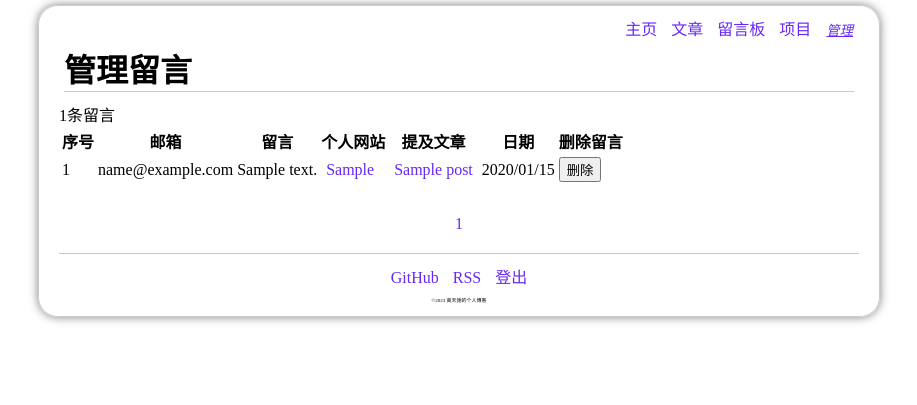
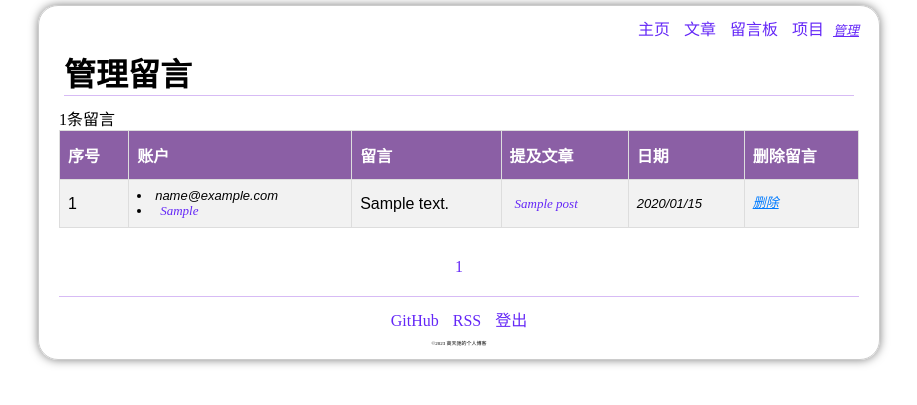
Before and after one commit to gaotianchi/myblog-practice, a Flask app: page /message/manage in a window 1280 px wide. Shown: the top 405 px of the page, without its empty margins (181-1098 px from the left). Run offline with Flask 3, Linux system fonts and the light colour scheme; a user stored in the database is signed in; tables that the repository leaves empty hold one stand-in row (values such as "Sample post"); some libraries are stand-ins or nearby versions.

Commit message:
完成CSS编写

```diff
--- a/myblog/__init__.py
+++ b/myblog/__init__.py
@@ -82,7 +82,7 @@
     @click.option("--post", default=50, help="文章的数量，默认是50篇文章")
     @click.option("--message", default=100, help="留言数量，默认是100个")
     @click.option("--project", default=3, help="项目数量，默认是3个")
-    @click.option("--subscriber", default=30, help="订阅者数量，默认是3个")
+    @click.option("--subscriber", default=3, help="订阅者数量，默认是3个")
     def forge(category, post, message, project, subscriber):
         from myblog.fakes import (
             fake_admin,
--- a/myblog/fakes.py
+++ b/myblog/fakes.py
@@ -55,9 +55,9 @@
             timestamp=fake.date_time_this_year(),
             post=Post.query.get(random.randint(1, Post.query.count())),
         )
+        db.session.add(message)
+        db.session.commit()
         message.update_post()
-        db.session.add(message)
-    db.session.commit()
 
 
 def fake_projects(count=3):
@@ -72,7 +72,7 @@
     db.session.commit()
 
 
-def fake_subscribers(count=30):
+def fake_subscribers(count=3):
     for _ in range(count):
         subscriber = Subscriber(
             email=fake.email(),
--- a/myblog/forms.py
+++ b/myblog/forms.py
@@ -68,9 +68,11 @@
     post_url = StringField(
         "提及",
         validators=[Optional(), URL(), Length(0, 255)],
-        render_kw={"placeholder": "你想引用或者评论的[本站]文章(选填)"},
+        render_kw={
+            "placeholder": "你想引用或者评论的[本站]文章完整链接(选填)",
+        },
     )
-    submit = SubmitField("留言")
+    submit = SubmitField("留言", render_kw={"style": "color: #EC53B0;"})
 
 
 class SubscribeForm(FlaskForm):
--- a/myblog/models.py
+++ b/myblog/models.py
@@ -62,8 +62,10 @@
     post = relationship("Post", back_populates="messages")
 
     def update_post(self):
-        if self.post.id:
-            self.post.mention += 1
+        if self.post_id:
+            post = Post.query.get_or_404(self.post_id)
+            post.mention += 1
+            db.session.commit()
 
 
 class Project(db.Model):
--- /dev/null
+++ b/myblog/static/css/manage.css
@@ -0,0 +1,41 @@
+table {
+    font-family: Arial, Helvetica, sans-serif;
+    border-collapse: collapse;
+    width: 100%;
+}
+
+td,
+th {
+    border: 1px solid #ddd;
+    padding: 8px;
+}
+
+th {
+    padding-top: 12px;
+    padding-bottom: 12px;
+    text-align: left;
+    background-color: #8b5fa5;
+    color: white;
+}
+
+tr:nth-child(even) {
+    background-color: #f2f2f2;
+}
+
+tr:hover {
+    background-color: #ddd;
+}
+/* table>tbody>tr>td:nth-child(6)>form> */
+
+button {
+    display: inline-block;
+    padding: 0;
+    background: none;
+    border: none;
+    color: #007bff;
+    text-decoration: underline;
+    cursor: pointer;
+    font-size: small;
+    font-style: italic;
+    margin-bottom: 5px;
+}
--- /dev/null
+++ b/myblog/static/css/manage_messages.css
@@ -0,0 +1,6 @@
+table > tbody > tr > td:nth-child(2),
+table > tbody > tr > td:nth-child(4),
+table > tbody > tr > td:nth-child(5) {
+    font-size: small;
+    font-style: italic;
+}
--- a/myblog/templates/admin/manage_category.html
+++ b/myblog/templates/admin/manage_category.html
@@ -1,4 +1,8 @@
 {% extends "base.html" %}
+
+{% block style_css %}
+<link rel="stylesheet" href="{{ url_for('static', filename='css/manage.css') }}">
+{% endblock style_css %}
 
 {% block page_title %}
 管理分类
--- a/myblog/templates/admin/manage_message.html
+++ b/myblog/templates/admin/manage_message.html
@@ -1,4 +1,9 @@
 {% extends "base.html" %}
+
+{% block style_css %}
+<link rel="stylesheet" href="{{ url_for('static', filename='css/manage.css') }}">
+<link rel="stylesheet" href="{{ url_for('static', filename='css/manage_messages.css') }}">
+{% endblock style_css %}
 
 {% block page_title %}
 管理留言
@@ -18,19 +23,25 @@
         <table>
             <tr>
                 <th>序号</th>
-                <th>邮箱</th>
+                <th>账户</th>
                 <th>留言</th>
-                <th>个人网站</th>
                 <th>提及文章</th>
                 <th>日期</th>
                 <th>删除留言</th>
             </tr>
             {% for message in messages %}
             <tr>
-                <td>{{ loop.index }}</td>
-                <td>{{ message.email }}</td>
+                {% set page = request.args.get("page")|int %}
+                {% if not page %}
+                {% set page = 1 %}
+                {% endif %}
+                <td>{{ loop.index + (( page - 1) * 10) }}</td>
+                <td>
+                    <li>{{ message.email }}</li>
+                    <li>{% if message.site %}<a href="{{ message.site }}">{{ message.site }}</a>{% else %}无{% endif %}</li>
+                </td>
+
                 <td>{{ message.body }}</td>
-                <td>{% if message.site %}<a href="{{ message.site }}">{{ message.site }}</a>{% else %}无{% endif %}</td>
                 <td>{% if message.post.id %}<a href="{{ url_for('user.show_post', post_id=message.post.id) }}">{{
                         message.post.title }}</a>{% else %}无{% endif %}</td>
                 <td>{{ message.timestamp.strftime("%Y/%m/%d") }}</td>
--- a/myblog/templates/admin/manage_project.html
+++ b/myblog/templates/admin/manage_project.html
@@ -1,4 +1,9 @@
 {% extends "base.html" %}
+
+
+{% block style_css %}
+<link rel="stylesheet" href="{{ url_for('static', filename='css/manage.css') }}">
+{% endblock style_css %}
 
 {% block page_title %}
 管理项目
--- a/myblog/templates/base.html
+++ b/myblog/templates/base.html
@@ -46,7 +46,7 @@
 
     <footer>
         <div class="links">
-            <li class="link-item" style="display: inline;"><a href="#">GitHub</a></li>
+            <li class="link-item" style="display: inline;"><a href="https://github.com/2022Jean">GitHub</a></li>
             <!-- TODO RSS 功能 -->
             <li class="link-item" style="display: inline;"><a href="#">RSS</a></li>
             {% if current_user.is_authenticated %}
--- a/myblog/views/user.py
+++ b/myblog/views/user.py
@@ -120,7 +120,11 @@
         db.session.add(message)
         db.session.commit()
         flash("成功添加留言！")
-        return redirect(url_for("user.show_messages"))
+        message.update_post()
+        if post_id:
+            return redirect(url_for("user.show_messages", post_id=post_id))
+        else:
+            return redirect(url_for("user.show_messages"))
     if post_id:
         form.post_url.data = request.host_url + "post" + "/" + str(post_id)
     return render_template(
```
Also changed, not shown: myblog/static/css/login.css (added, +28 -0 lines), myblog/static/css/manage_posts.css (added, +26 -0 lines), myblog/static/css/message.css (+25 -0 lines), myblog/templates/admin/manage_post.html (+14 -2 lines), myblog/templates/auth/login.html (+22 -7 lines).
